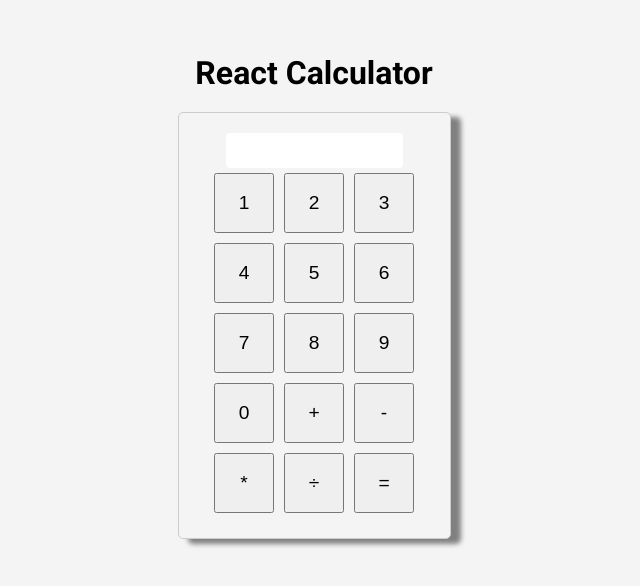
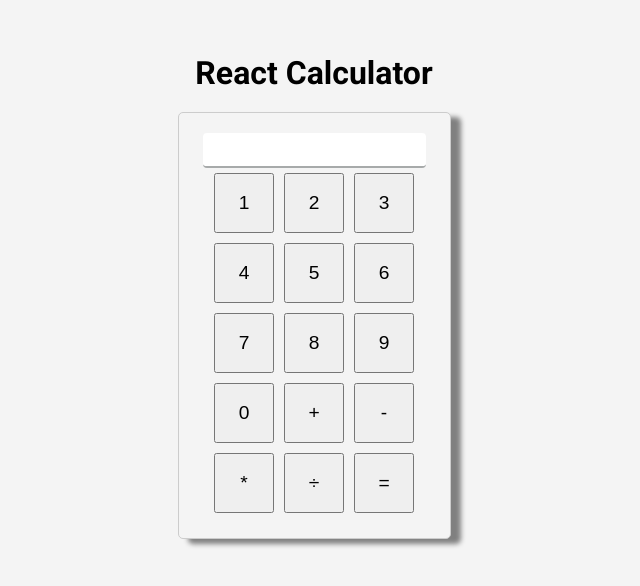
Before and after one commit to Mzhgn/React-Calculator, a React (Create React App) app: page / in a window 1280 px wide. Shown: the part 104-690 px from the top of the page, without its empty margins (326-966 px from the left). Built offline with nearby package versions, Linux system fonts and the light colour scheme.

Commit message:
styles to thee input

```diff
--- a/src/App.css
+++ b/src/App.css
@@ -25,7 +25,12 @@
 .display input {
   height: 35px;
   border: none;
+  outline: none;
   border-radius: 4px;
+  border-bottom: 2px solid #a7aaaa;
+  padding: 8px;
+  font-size: 16px;
+  transition: border-color 0.3s ease;
 }
 
 .buttons button {
```
